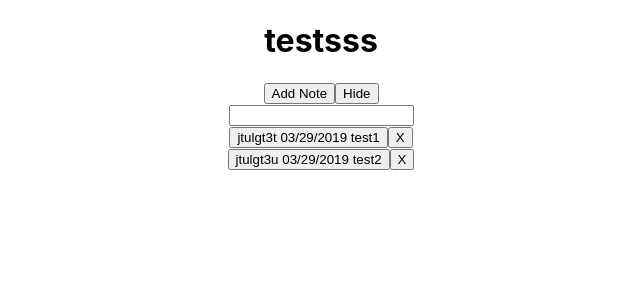
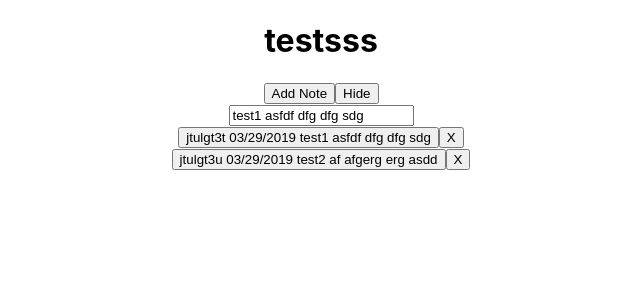
Before and after one commit to davieu/React-Notepad, a React (Create React App) app: page / in a window 1280 px wide. Shown: the top 300 px of the page, without its empty margins (319-959 px from the left). Built offline with nearby package versions, Linux system fonts and the light colour scheme.

Commit message:
added a state for currently selected note to display in input

```diff
--- a/src/components/Notes/NotesList.js
+++ b/src/components/Notes/NotesList.js
@@ -3,7 +3,8 @@ import React from 'react';
 const notesList = (props) => props.notes.map((note) => {
   return (
     <div key={note.id}>
-      <button onClick={() => props.selectNote(note.id)}>{note.id} {note.created} {note.note} </button>
+      {/* <button onClick={(event) => props.selectNote(note.id, event)}>{note.id} {note.dateCreated} {note.note} </button> */}
+      <button onClick={() => props.selectNote(note.id)}>{note.id} {note.dateCreated} {note.note} </button>
       <button onClick={() => props.clickDelete(note.id)}>X</button>
     </div>
   )
--- a/src/containers/App.js
+++ b/src/containers/App.js
@@ -9,52 +9,75 @@ let uniqid = require('uniqid');
 
 class App extends Component {
   state = {
-    notes: [{id: uniqid(), note: 'test1', created: moment().format('L')}, {id: uniqid(), note: 'test2', created: moment().format('L')}],
-    noteListShowing: true
-  }
+    notes: [{id: uniqid(), note: 'test1 asfdf dfg dfg sdg', dateCreated: moment().format('L')}, {id: uniqid(), note: 'test2 af afgerg erg asdd', dateCreated: moment().format('L')}],
+    noteListShowing: true,
+    currentNote: '',
+    currentlySelectedIndex: 0
+  };
 
   //toggle for hiding and showing the notes list.
   isNoteListShowing = () => {
     const isShowing = this.state.noteListShowing;
     this.setState({
       noteListShowing: !isShowing
-    })
-  }
+    });
+  };
 
   //creates a new note on the list
   addNewNote = () => {
-    const copyNotes = [...this.state.notes]
+    const copyNotes = [...this.state.notes];
     let newNote = {
       id: uniqid(),
       note: '',
-      created: moment().format('L'),
+      dateCreated: moment().format('L')
     };
 
     this.setState({
       notes: [...copyNotes, newNote]
-    })
-  }
+    });
+  };
 
+  //helper function for finding the selected note id/index
   selectedNoteID__Helper = (noteID) => {
     let indexSelected = this.state.notes.findIndex(note => {
       return note.id === noteID;
     })
-    return indexSelected
-  }
+    return indexSelected;
+  };
 
-  selectNote = (noteID) => {
-    let noteIndex = this.selectedNoteID__Helper(noteID)
-  }
+  // selectNoteForInput = (event, noteID) => {
+  //   let noteIndex = this.selectedNoteID__Helper(noteID);
+  //   const copyNote = {
+  //     ...this.state.notes[noteIndex]
+  //   };
+
+  //   copyNote.note = event.target.value;
+
+  //   const copyNotes = [...this.state.notes];
+  //   copyNotes[noteIndex] = copyNote;
+
+  //   this.setState({ notes: copyNotes })
+  //   console.log(noteIndex)
+  // };
+
+  selectNoteForInput = (noteID) => {
+    let noteIndex = this.selectedNoteID__Helper(noteID);
+    this.setState({
+      currentlySelectedIndex: noteIndex
+    })
+    console.log(noteIndex)
+  };
 
   deleteNoteFromList = (noteID) => {
-    const copyNotes = [...this.state.notes]
-    let noteIndex = this.selectedNoteID__Helper(noteID)
+    const copyNotes = [...this.state.notes];
+    let noteIndex = this.selectedNoteID__Helper(noteID);
 
-    copyNotes.splice(noteIndex, 1)
+    copyNotes.splice(noteIndex, 1);
+
     this.setState({
       notes: copyNotes
-    })
-  }
+    });
+  };
 
   render() {
     let noteList = null;
@@ -62,10 +85,10 @@ class App extends Component {
     //toggle for showing the notes
     if (this.state.noteListShowing) {
       noteList = <NotesList
-        selectNote={this.selectNote}
+        selectNote={this.selectNoteForInput}
         notes={this.state.notes}
-        clickDelete={this.deleteNoteFromList}/>
-    }
+        clickDelete={this.deleteNoteFromList}/>;
+    };
 
     // let notes = this.state.notes.map(el => {
     //   return <button key={el.id}>{el.note}  {el.created} {el.id}</button>
@@ -80,7 +103,8 @@ class App extends Component {
           <button onClick={this.addNewNote} className="add-Note">Add Note</button>
           <button onClick={this.isNoteListShowing} className="hide-list">{this.state.noteListShowing ? 'Hide' : 'Show'}</button>
         </div>
-        <input type="text" className="note-text" />
+        {/* <input type="text" className="note-text" onChange={this.selectNoteForInput} value={this.state.currentNote}/> */}
+        <input type="text" className="note-text" value={this.state.notes[this.state.currentlySelectedIndex].note}/>
         {noteList}
       </div>
     );
```
